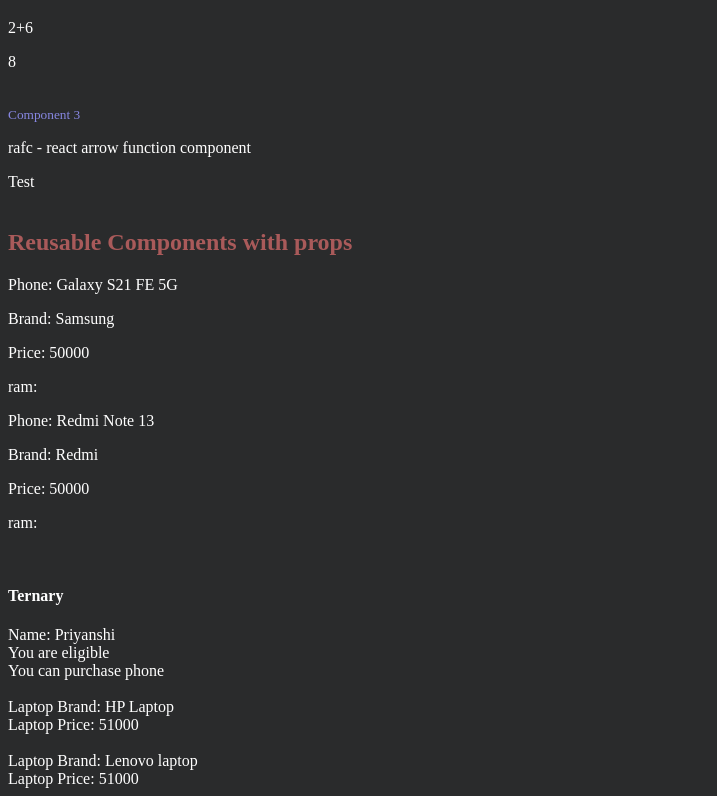
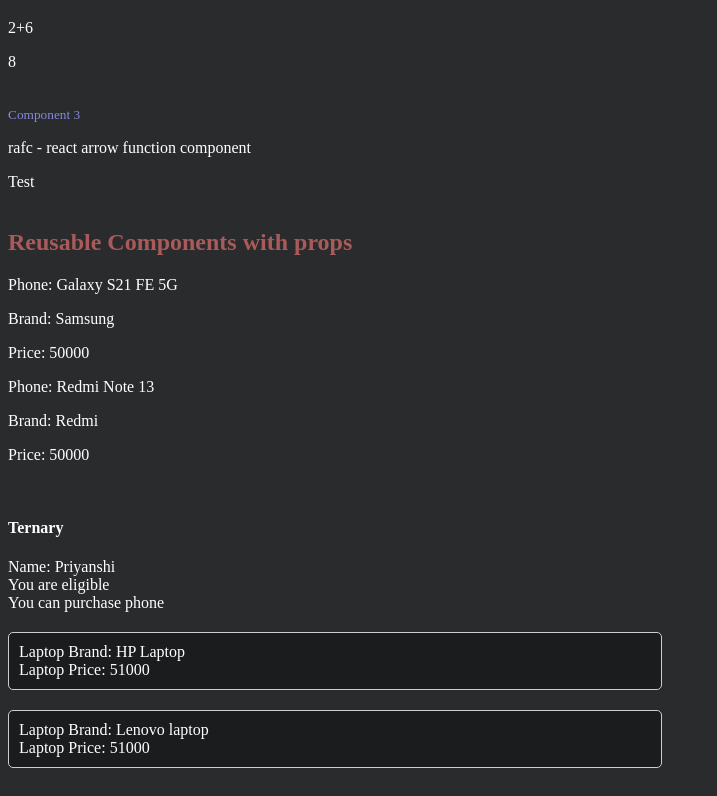
Before and after one commit to priyanshishah20/React_App, a React (Vite) app: page / in a window 1280 px wide. Shown: the part 417-1213 px from the top of the page, without its empty margins (0-717 px from the left). Built offline with nearby package versions, Linux system fonts and the light colour scheme.

Commit message:
different ways of styling css

```diff
--- a/src/App.jsx
+++ b/src/App.jsx
@@ -13,15 +13,18 @@
     <br />
     <Test />
     <br />
+    <div>
     <h2>Reusable Components with props</h2>
     <Product phone="Galaxy S21 FE 5G" brand="Samsung" price={50000} />
     <Product phone="Redmi Note 13" brand="Redmi" price={50000} />
+    </div>
     <br />
     <Ternary name="Priyanshi" age={20} price={100}/>
-    <br />
+
+    <div>
     <Laptop brand="HP Laptop" price={51000}/>
-    <br />
     <Laptop brand="Lenovo laptop" price={51000}/>
+    </div>
     </>
   )
 }
--- a/src/components/Laptop.jsx
+++ b/src/components/Laptop.jsx
@@ -1,10 +1,36 @@
 import React from 'react'
+import './laptop.css'
 
-const Laptop = ({brand, price}) => {
+const Laptop = ({ brand, price }) => {
+
+  // Internal Styling
+  const internalStyle = {
+    backgroundColor: '#1a1c1e',
+    padding: '10px',
+    margin: '20px 0',
+    border: '1px solid #ccc',
+    borderRadius: '5px',
+    width: '50%',
+  };
+
   return (
     <>
+      {/* Inline Styling */}
+      {/* <div style={{
+        backgroundColor: '#1a1c1e',
+        padding: '10px', margin: '20px 0',
+        border: '1px solid #ccc', borderRadius: '5px',
+        width: '50%'
+      }}> */}
+
+      {/* Internal Styling */}
+      {/* <div style={internalStyle}> */}
+
+      {/* External Styling */}
+      <div className='table-container'>
         <div>Laptop Brand: {brand}</div>
         <div>Laptop Price: {price}</div>
+      </div>
     </>
   )
 }
--- a/src/components/Product.jsx
+++ b/src/components/Product.jsx
@@ -1,13 +1,12 @@
 import React from 'react'
 
 // props
-const Product = ({phone, brand, price, ram}) => {
+const Product = ({phone, brand, price}) => {
   return (
     <div>
         <p>Phone: {phone}</p>
         <p>Brand: {brand}</p>
         <p>Price: {price}</p>
-        <p>ram: {ram}</p>
     </div>
   )
 }
--- /dev/null
+++ b/src/components/laptop.css
@@ -0,0 +1,9 @@
+/* created new css file and to use file need to import in the component */
+.table-container{
+    background-color: #1a1c1e;
+        padding: 10px;
+        margin: 20px 0;
+        border: 1px solid #ccc;
+        border-radius: 5px;
+        width: 50%
+}
```
